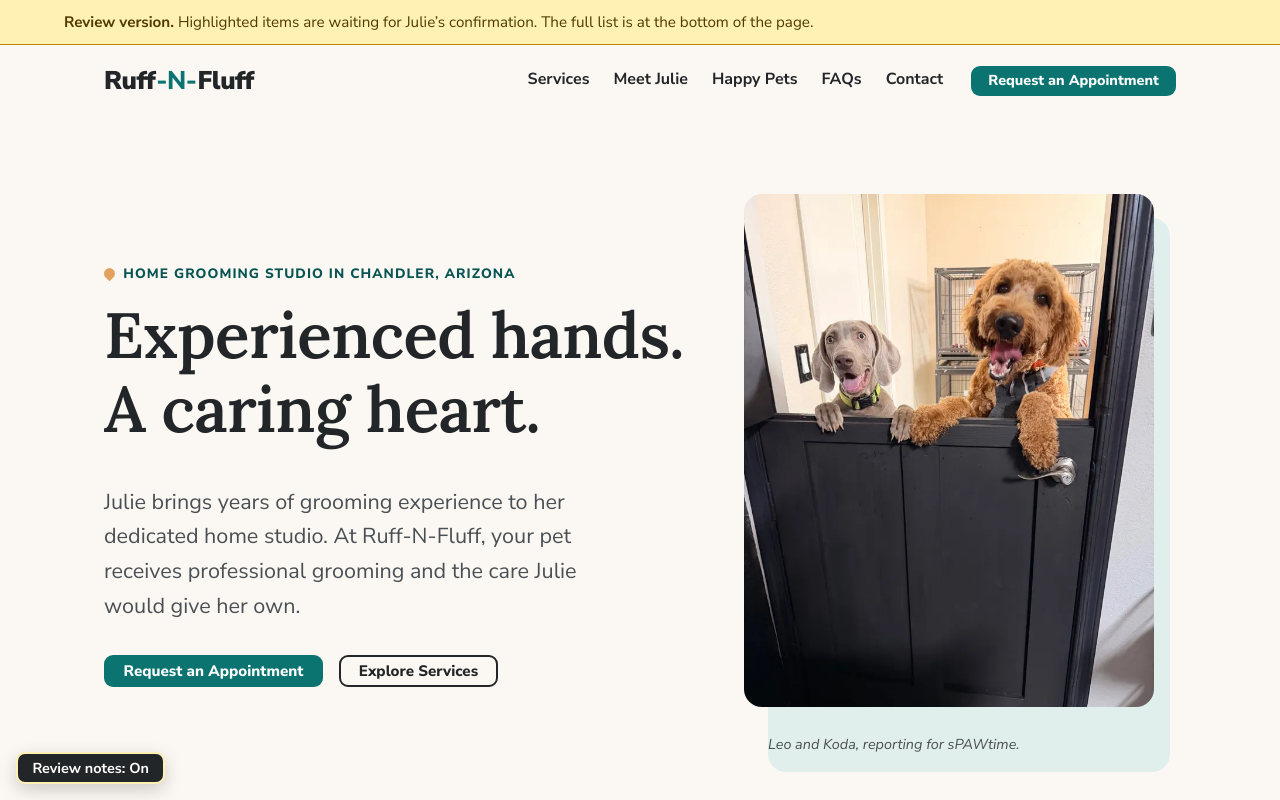
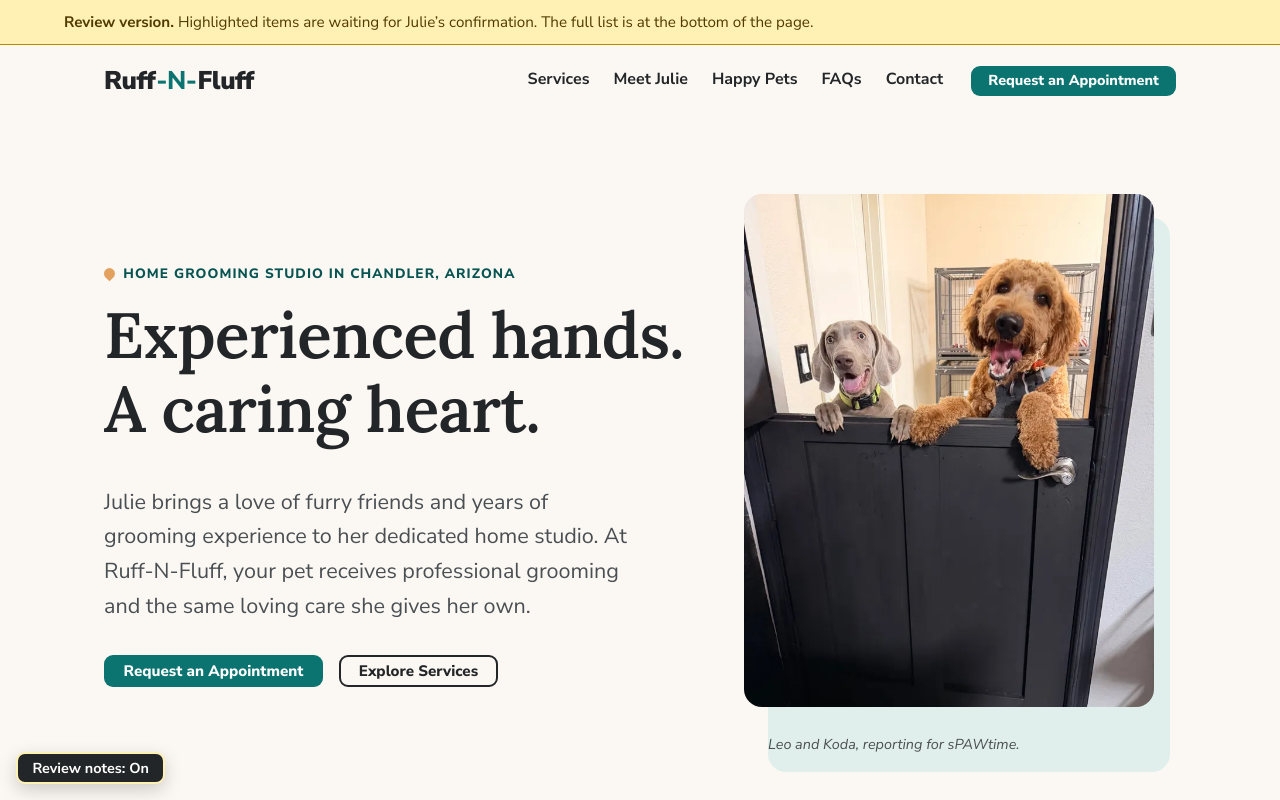
Before and after one commit to LisaQuirin/Ruff-N-Fluff, a plain HTML site: page index.html in a window 1280 px wide. Shown: the top 800 px of the page. Drawn offline with Linux system fonts and the light colour scheme.

Commit message:
Update opening paragraph
Co-Authored-By: Claude Opus 5.5 <noreply@anthropic.com>
Claude-Session: https://claude.ai/code/session_01FNY3CkuyEtdAKGc2WTVSah

```diff
--- a/index.html
+++ b/index.html
@@ -89,7 +89,7 @@
             Home grooming studio in Chandler, Arizona
           </p>
           <h1 id="hero-title"><span class="h1-line">Experienced hands.</span> <span class="h1-line">A caring heart.</span></h1>
-          <p class="lede">Julie brings years of grooming experience to her dedicated home studio. At <span class="nowrap">Ruff-N-Fluff</span>, your pet receives professional grooming and the care Julie would give her own.</p>
+          <p class="lede">Julie brings a love of furry friends and years of grooming experience to her dedicated home studio. At <span class="nowrap">Ruff-N-Fluff</span>, your pet receives professional grooming and the same loving care she gives her own.</p>
           <div class="actions">
             <a class="btn btn-primary" href="#contact">Request an Appointment</a>
             <a class="btn btn-secondary" href="#services">Explore Services</a>
```
